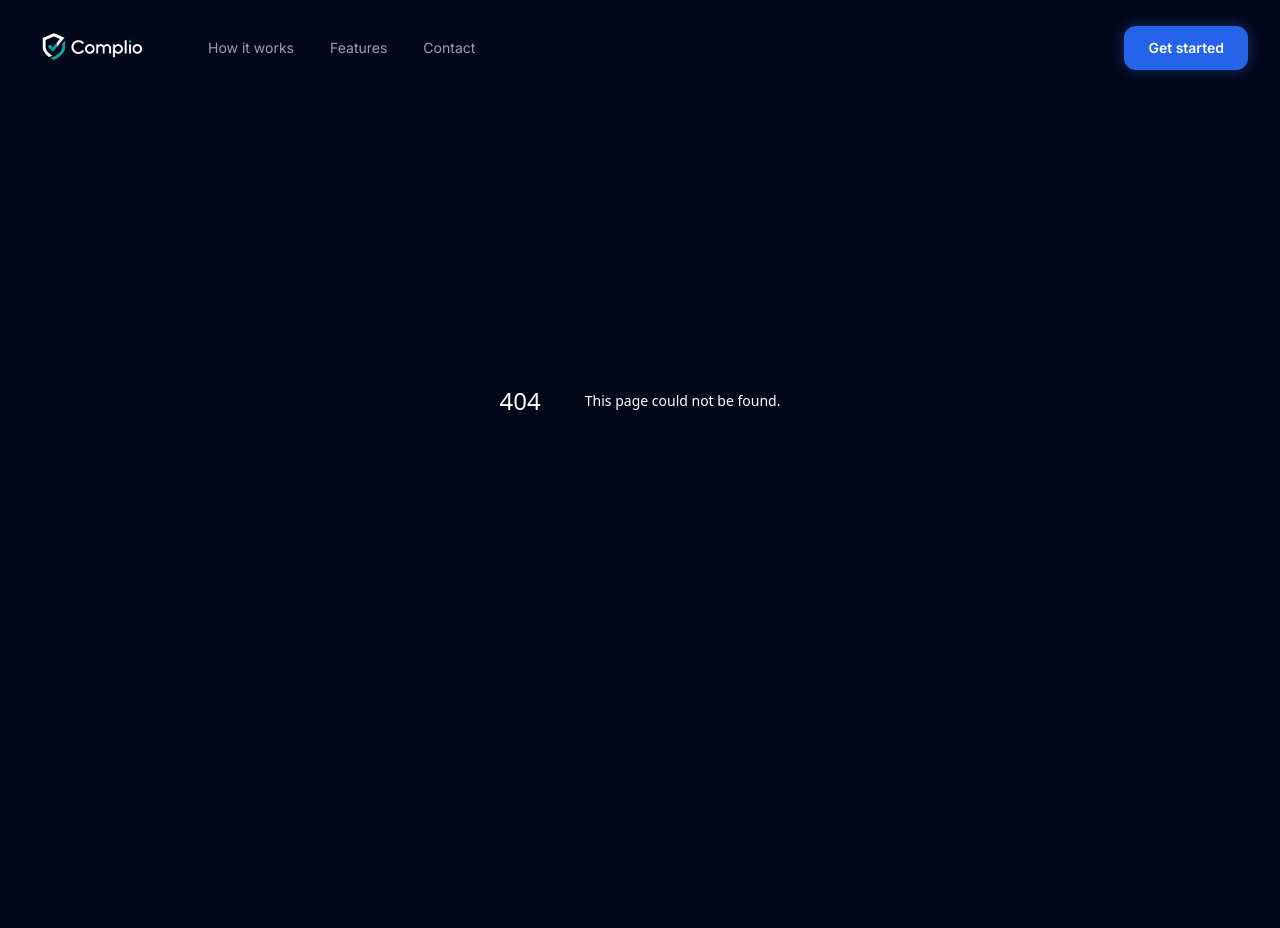
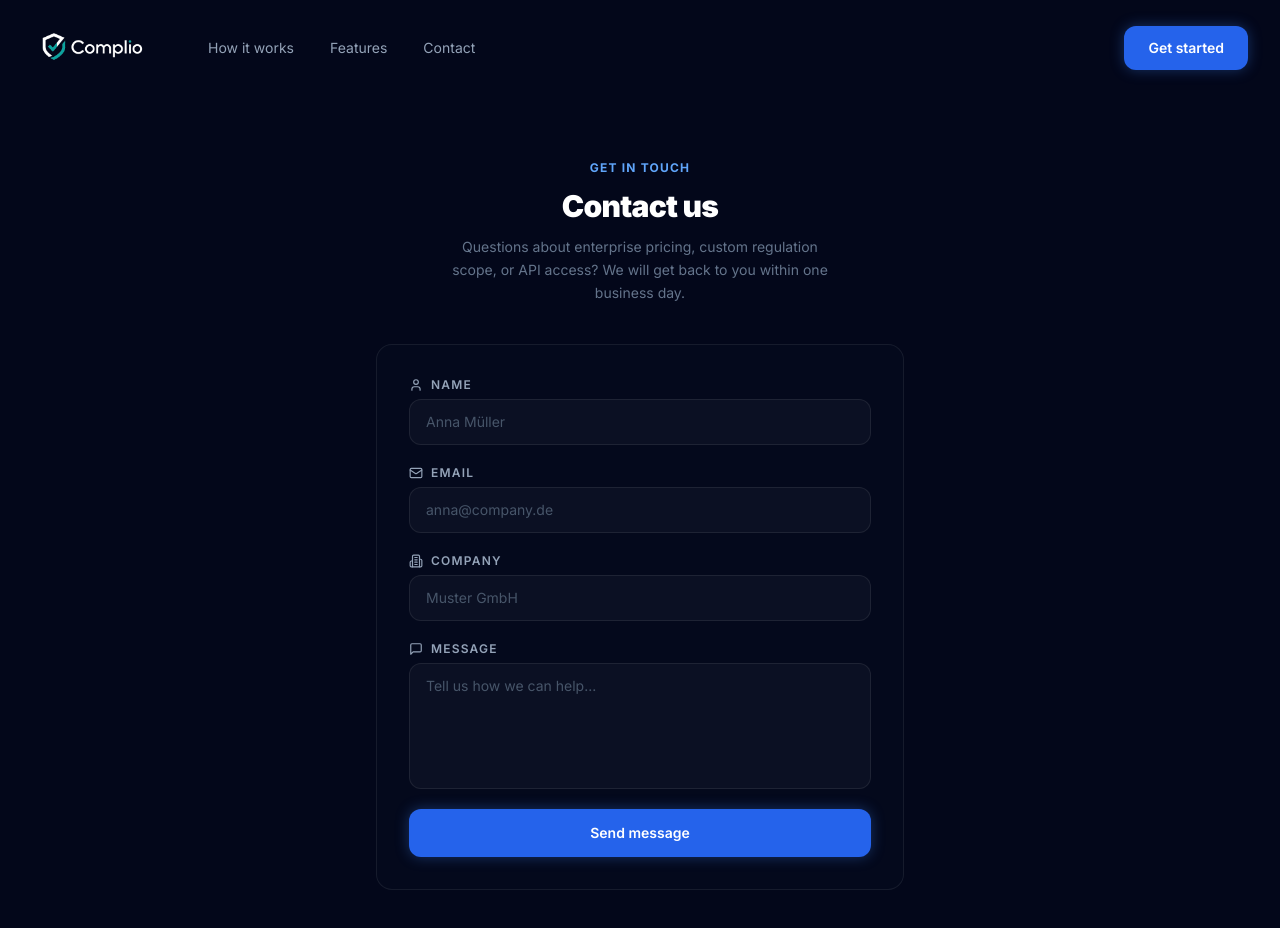
Before and after one commit to YGTYLRM/kmu-comply, a Next.js app in the folder frontend/: page /contact in a window 1280 px wide. Before the commit this address had no page. Shown: the top 928 px of the page. Before the commit the page ends 800 px from the top, so only its background shows below. Built offline with nearby package versions, Linux system fonts and the light colour scheme.

Commit message:
add contact page with name email company and message form

```diff
--- /dev/null
+++ b/frontend/src/app/contact/page.tsx
@@ -0,0 +1,98 @@
+"use client";
+
+import { useState } from "react";
+import { motion } from "framer-motion";
+import { Mail, Building2, MessageSquare, User, CheckCircle2 } from "lucide-react";
+
+function Field({
+  icon: Icon,
+  label,
+  ...props
+}: { icon: React.ElementType; label: string } & React.InputHTMLAttributes<HTMLInputElement>) {
+  return (
+    <div className="flex flex-col gap-1.5">
+      <label className="flex items-center gap-2 text-xs font-semibold text-slate-400 uppercase tracking-widest">
+        <Icon className="h-3.5 w-3.5" />
+        {label}
+      </label>
+      <input
+        {...props}
+        className="w-full rounded-xl border border-white/[0.08] bg-white/[0.03] px-4 py-3 text-sm text-white placeholder-slate-600 outline-none focus:border-brand-500/50 focus:ring-2 focus:ring-brand-500/15 transition-all duration-200"
+      />
+    </div>
+  );
+}
+
+export default function ContactPage() {
+  const [sent, setSent] = useState(false);
+
+  const handleSubmit = (e: React.FormEvent<HTMLFormElement>) => {
+    e.preventDefault();
+    setSent(true);
+  };
+
+  return (
+    <main className="bg-dark-950 min-h-screen pt-24">
+      <div className="mx-auto max-w-xl px-4 sm:px-6 py-12 sm:py-16">
+        <motion.div
+          initial={{ opacity: 0, y: 20 }}
+          animate={{ opacity: 1, y: 0 }}
+          transition={{ duration: 0.5 }}
+        >
+          <div className="mb-10 text-center">
+            <p className="text-xs font-bold uppercase tracking-widest text-brand-400 mb-3">Get in touch</p>
+            <h1 className="text-3xl font-black text-white tracking-tight mb-3">Contact us</h1>
+            <p className="text-sm text-slate-500 leading-relaxed max-w-sm mx-auto">
+              Questions about enterprise pricing, custom regulation scope, or API access? We will get back to you within one business day.
+            </p>
+          </div>
+
+          {sent ? (
+            <motion.div
+              initial={{ opacity: 0, scale: 0.97 }}
+              animate={{ opacity: 1, scale: 1 }}
+              transition={{ duration: 0.35 }}
+              className="rounded-2xl border border-emerald-500/25 bg-emerald-500/8 px-8 py-12 text-center"
+            >
+              <div className="mx-auto mb-4 flex h-14 w-14 items-center justify-center rounded-2xl bg-emerald-500/15">
+                <CheckCircle2 className="h-7 w-7 text-emerald-400" />
+              </div>
+              <h2 className="text-xl font-bold text-white mb-2">Message sent</h2>
+              <p className="text-sm text-slate-500">We will get back to you shortly.</p>
+            </motion.div>
+          ) : (
+            <form
+              onSubmit={handleSubmit}
+              className="rounded-2xl border border-white/[0.07] bg-dark-900/60 p-6 sm:p-8 flex flex-col gap-5"
+            >
+              <Field icon={User}      label="Name"    type="text"  name="name"    placeholder="Anna Müller"       required />
+              <Field icon={Mail}      label="Email"   type="email" name="email"   placeholder="anna@company.de"   required />
+              <Field icon={Building2} label="Company" type="text"  name="company" placeholder="Muster GmbH" />
+
+              <div className="flex flex-col gap-1.5">
+                <label className="flex items-center gap-2 text-xs font-semibold text-slate-400 uppercase tracking-widest">
+                  <MessageSquare className="h-3.5 w-3.5" />
+                  Message
+                </label>
+                <textarea
+                  name="message"
+                  rows={5}
+                  required
+                  placeholder="Tell us how we can help..."
+                  className="w-full rounded-xl border border-white/[0.08] bg-white/[0.03] px-4 py-3 text-sm text-white placeholder-slate-600 outline-none focus:border-brand-500/50 focus:ring-2 focus:ring-brand-500/15 transition-all duration-200 resize-none"
+                />
+              </div>
+
+              <button
+                type="submit"
+                className="rounded-xl bg-brand-600 px-6 py-3.5 text-sm font-semibold text-white hover:bg-brand-500 transition-colors duration-200 shadow-glow-blue-sm hover:shadow-glow-blue"
+              >
+                Send message
+              </button>
+            </form>
+          )}
+        </motion.div>
+      </div>
+    </main>
+  );
+}
```
